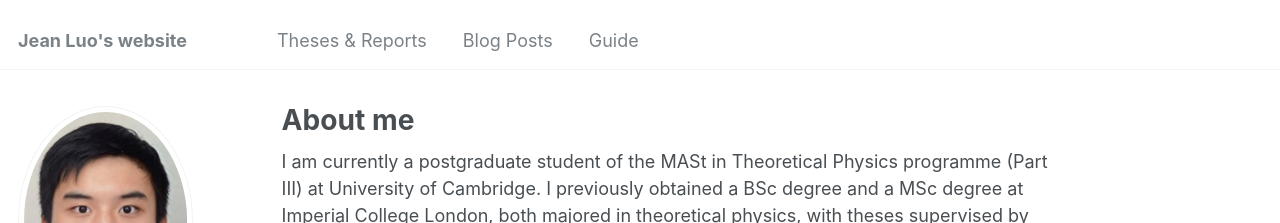
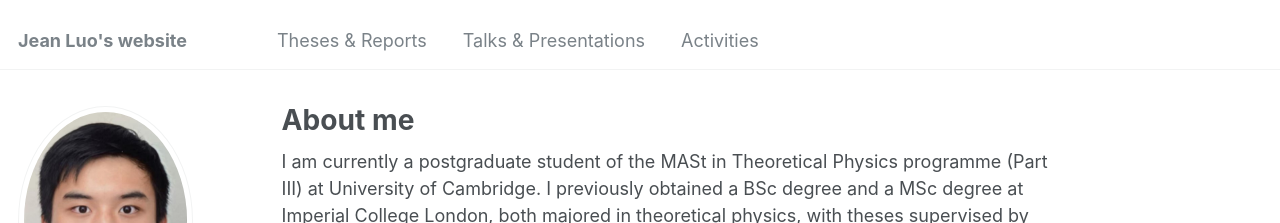
Before and after one commit to JeanYunqiLuo/JeanYunqiLuo.github.io, a Jekyll site: the page built from _pages/about.md, in a window 1280 px wide. Shown: the top 223 px of the page. Built offline with Jekyll 4.4.1, drawn with Linux system fonts in a browser that asks for light colours.

Commit message:
Update navigation.yml

```diff
--- a/_data/navigation.yml
+++ b/_data/navigation.yml
@@ -20,8 +20,8 @@ main:
   - title: "Theses & Reports"
     url: /cv/
 
-  - title: "Blog Posts"
+  - title: "Talks & Presentations"
     url: /year-archive/
 
-  - title: "Guide"
+  - title: "Activities"
     url: /markdown/
```
